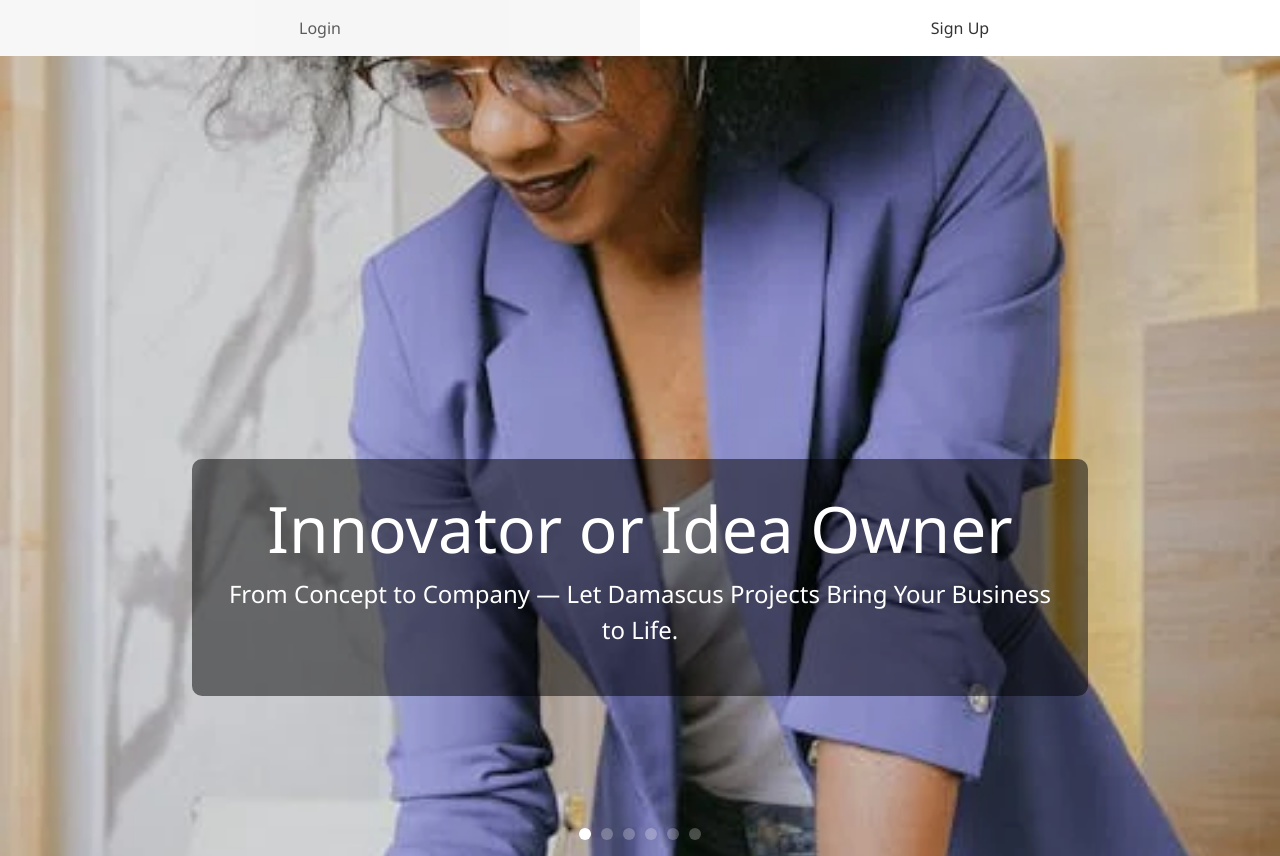
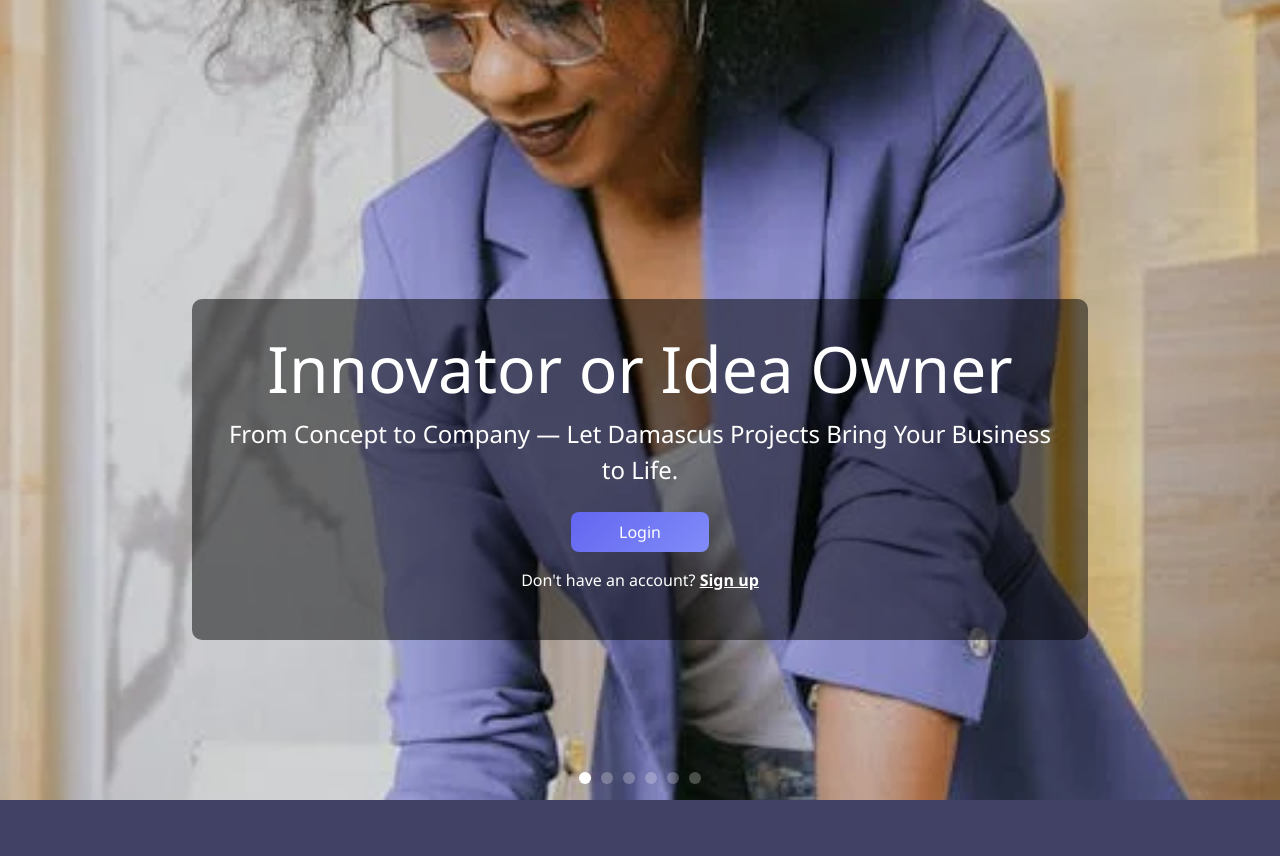
Before and after one commit to Abuqataada/damascusapp, a Flask app: page / in a window 1280 px wide. After the commit the page ends 800 px from the top, so only its background shows below. Run offline with Flask 3, Linux system fonts and the light colour scheme.

Commit message:
re-position the login and signup button

```diff
--- a/templates/index.html
+++ b/templates/index.html
@@ -3,29 +3,6 @@
 {% block title %}Damascus Projects & Services{% endblock %}
 
 {% block content %}
-
-<!-- Auth Buttons -->
-<div class="container-fluid p-0">
-  <div class="row g-0">
-    <!-- Login Button -->
-    <div class="col-6">
-      <a href="{{ url_for('login') }}"
-         class="d-block btn btn-light rounded-0 py-3 text-center"
-         style="border: none; background-color: white; color: #333;">
-         Login
-      </a>
-    </div>
-
-    <!-- Sign Up Button -->
-    <div class="col-6">
-      <a href="{{ url_for('signup') }}"
-         class="d-block btn btn-light rounded-0 py-3 text-center"
-         style="border: none; background-color: white; color: #333;">
-         Sign Up
-      </a>
-    </div>
-  </div>
-</div>
 
 <!-- Hero Section with Image and Auth Buttons -->
 <section id="heroCarousel" class="carousel slide carousel-fade" data-bs-ride="carousel" data-bs-interval="6000">
@@ -43,6 +20,17 @@
         <div class="carousel-caption text-center">
           <h1 class="display-3 display-md-2 display-lg-1 animate__animated animate__fadeInDown">Innovator or Idea Owner</h1>
           <p class="lead fs-4 fs-md-3 fs-lg-2 animate__animated animate__fadeInUp">From Concept to Company — Let Damascus Projects Bring Your Business to Life.</p>
+
+          <!-- Auth Buttons - Vertical Layout -->
+          <div class="auth-buttons mt-4">
+            <a href="{{ url_for('login') }}"
+               class="btn btn-primary btn-lg px-5 py-2 mb-2">
+               Login
+            </a>
+            <p class="text-white mt-2">Don't have an account?
+              <a href="{{ url_for('signup') }}" class="text-white fw-bold">Sign up</a>
+            </p>
+          </div>
         </div>
       </div>
     </div>
@@ -53,6 +41,16 @@
         <div class="carousel-caption text-center">
           <h1 class="display-3 display-md-2 display-lg-1 animate__animated animate__fadeInDown">Visa Sponsorship</h1>
           <p class="lead fs-4 fs-md-3 fs-lg-2 animate__animated animate__fadeInUp">From Application to Arrival — Trusted Visa Sponsorship by Damascus Projects.</p>
+
+          <div class="auth-buttons mt-4">
+            <a href="{{ url_for('login') }}"
+               class="btn btn-primary btn-lg px-5 py-2 mb-2">
+               Login
+            </a>
+            <p class="text-white mt-2">Don't have an account?
+              <a href="{{ url_for('signup') }}" class="text-white fw-bold">Sign up</a>
+            </p>
+          </div>
         </div>
       </div>
     </div>
@@ -63,6 +61,16 @@
         <div class="carousel-caption text-center">
           <h1 class="display-3 display-md-2 display-lg-1 animate__animated animate__fadeInDown">Priority Housing</h1>
           <p class="lead fs-4 fs-md-3 fs-lg-2 animate__animated animate__fadeInUp">Affordable. Reliable. Yours — Damascus Projects Makes Home Possible.</p>
+
+          <div class="auth-buttons mt-4">
+            <a href="{{ url_for('login') }}"
+               class="btn btn-primary btn-lg px-5 py-2 mb-2">
+               Login
+            </a>
+            <p class="text-white mt-2">Don't have an account?
+              <a href="{{ url_for('signup') }}" class="text-white fw-bold">Sign up</a>
+            </p>
+          </div>
         </div>
       </div>
     </div>
@@ -73,6 +81,16 @@
         <div class="carousel-caption text-center">
           <h1 class="display-3 display-md-2 display-lg-1 animate__animated animate__fadeInDown">Hire Purchase</h1>
           <p class="lead fs-4 fs-md-3 fs-lg-2 animate__animated animate__fadeInUp">Empowering Growth Through Easy Access to Heavy Equipment — Farm & Construction Vehicles on Hire Purchase.</p>
+
+          <div class="auth-buttons mt-4">
+            <a href="{{ url_for('login') }}"
+               class="btn btn-primary btn-lg px-5 py-2 mb-2">
+               Login
+            </a>
+            <p class="text-white mt-2">Don't have an account?
+              <a href="{{ url_for('signup') }}" class="text-white fw-bold">Sign up</a>
+            </p>
+          </div>
         </div>
       </div>
     </div>
@@ -83,6 +101,16 @@
         <div class="carousel-caption text-center">
           <h1 class="display-3 display-md-2 display-lg-1 animate__animated animate__fadeInDown">Investor</h1>
           <p class="lead fs-4 fs-md-3 fs-lg-2 animate__animated animate__fadeInUp">Invest Smart, Grow Bigger — Damascus Projects Handles the Work, You Reap the Rewards.</p>
+
+          <div class="auth-buttons mt-4">
+            <a href="{{ url_for('login') }}"
+               class="btn btn-primary btn-lg px-5 py-2 mb-2">
+               Login
+            </a>
+            <p class="text-white mt-2">Don't have an account?
+              <a href="{{ url_for('signup') }}" class="text-white fw-bold">Sign up</a>
+            </p>
+          </div>
         </div>
       </div>
     </div>
@@ -93,6 +121,16 @@
         <div class="carousel-caption text-center">
           <h1 class="display-3 display-md-2 display-lg-1 animate__animated animate__fadeInDown">Project Management</h1>
           <p class="lead fs-4 fs-md-3 fs-lg-2 animate__animated animate__fadeInUp">From Planning to Execution — Damascus Projects Turns Your Vision into Reality.</p>
+
+          <div class="auth-buttons mt-4">
+            <a href="{{ url_for('login') }}"
+               class="btn btn-primary btn-lg px-5 py-2 mb-2">
+               Login
+            </a>
+            <p class="text-white mt-2">Don't have an account?
+              <a href="{{ url_for('signup') }}" class="text-white fw-bold">Sign up</a>
+            </p>
+          </div>
         </div>
       </div>
     </div>
```
